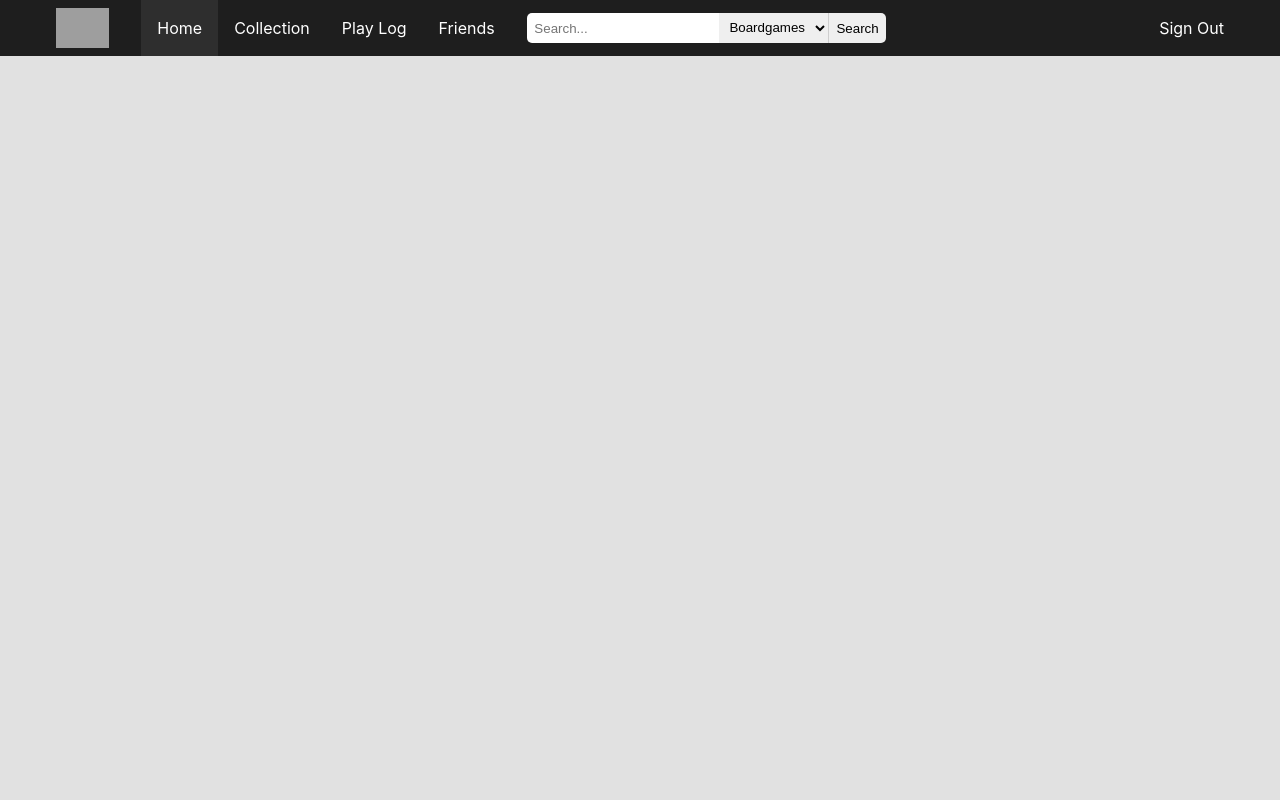
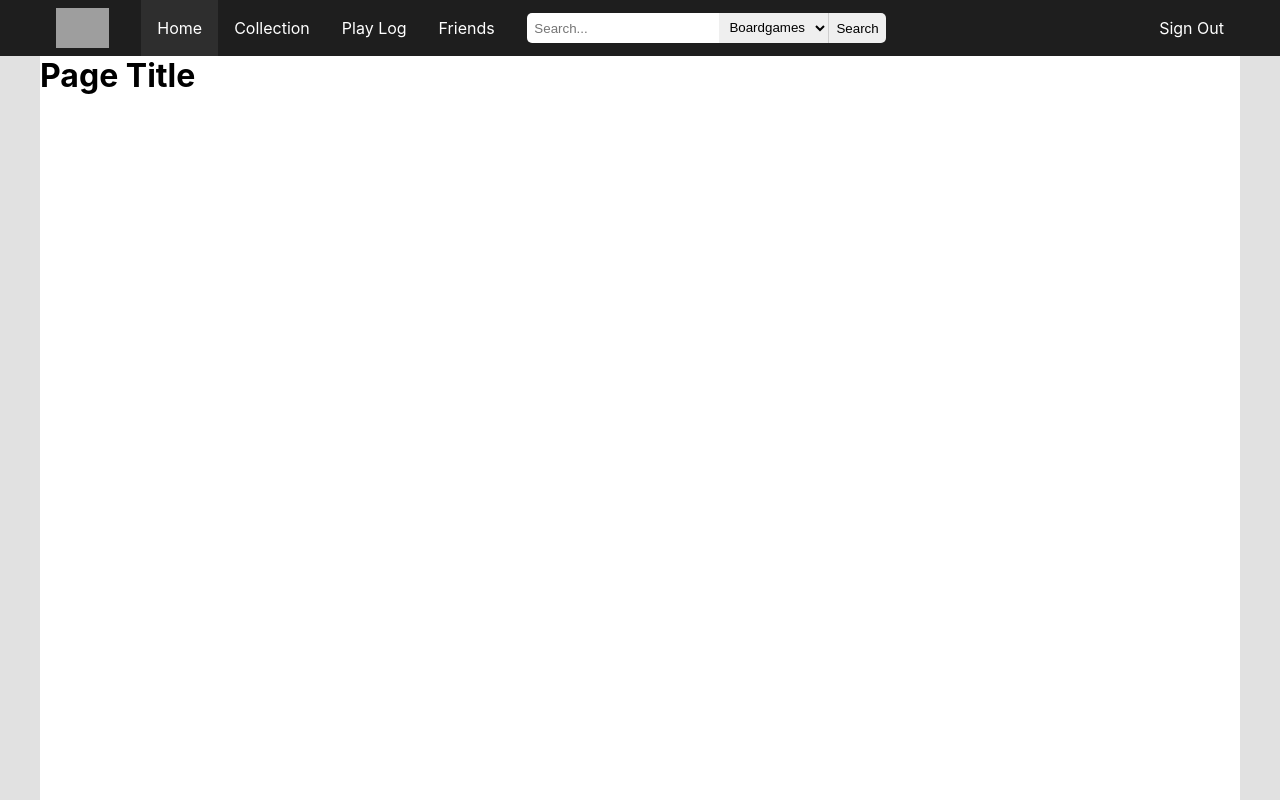
Before and after one commit to Jobeyobey/the-boardgame-companion, a Flask app: page / in a window 1280 px wide. Run offline with Flask 2, Linux system fonts and the light colour scheme; grey boxes are pictures that could not be loaded.

Commit message:
Added default page background in layout. Separated Search and Index page into Search and Home

```diff
--- a/app.py
+++ b/app.py
@@ -13,7 +13,19 @@ def index():
     # Get user query
     query = request.form.get("query")
 
-    return render_template("index.html", query=query)
+    return render_template("index.html")
+
+
+
+@app.route("/search", methods=["GET", "POST"])
+def search():
+  #POST
+  if request.method == "POST":
+    # Get user query
+    query = request.form.get("query")
+
+    return render_template("search.html", query=query)
+
 
 @app.route("/gamepage")
 def gamepage():
@@ -22,5 +34,7 @@ def gamepage():
 
   return render_template("gamepage.html", id=id)
 
+
+
 if __name__ == "__main__":
   app.run()
--- a/static/css/styles.css
+++ b/static/css/styles.css
@@ -170,3 +170,12 @@ nav {
     width: 80px;
   }
 }
+
+
+/* Common Page Styles */
+
+.page-container {
+  background-color: white;
+  margin: 3.5rem auto 0 auto;
+  max-width: 1200px;
+  min-height: calc(100vh - 3.5rem);
--- a/templates/index.html
+++ b/templates/index.html
@@ -1,58 +1,10 @@
 {% extends "layout.html" %}
 
-{% block title %}Index{% endblock %}
+{% block title %}Home{% endblock %}
 
 {% block scripts %}
-<!-- If POST, request user query from BGG API -->
-    {% if query %}
-        <script>
-            var req = new XMLHttpRequest();
-            // Input query from user into API search string
-            req.open("GET", "https://boardgamegeek.com/xmlapi2/search?type=boardgame&query={{query}}", false);
-            req.send(null);
-        </script>
-    {% endif %}
 {% endblock %}
 
 {% block main %}
-    <!-- If user has requested a search -->
-    {% if query %}
-    <h1>Results</h1>
-    <ul id="gameNames">
-    </ul>
-        <script>
-            // Parse the response XML
-            var parser, xmlDoc;
-            var text = req.responseText;
-
-            parser = new DOMParser();
-
-            xmlDoc = parser.parseFromString(text, "text/xml");
-            console.log(xmlDoc);
-
-            // Get the number of matching items
-            var num_games = xmlDoc.getElementsByTagName("item").length;
-            var items = xmlDoc.getElementsByTagName("item");
-
-            // Select prepared gameNames div
-            gameNames = document.getElementById("gameNames");
-
-            // Iterate through list of results, creating a new element for each
-            for (i = 0; i < num_games; i++) {
-                var tempList = document.createElement("li")
-                gameNames.appendChild(tempList)
-
-                var tempLink = document.createElement("a");
-
-                var game = items[i].getElementsByTagName('name')[0].getAttribute('value');
-                var id = items[i].getAttribute('id')
-
-                tempLink.innerHTML = game
-                tempLink.setAttribute("href", `/gamepage?id=${id}`)
-
-                tempList.appendChild(tempLink)
-            }
-        </script>
-    {% endif %}
-
+    <h1>Page Title</h1>
 {% endblock %}
--- a/templates/layout.html
+++ b/templates/layout.html
@@ -26,6 +26,7 @@
     </script>
   </head>
   <body>
+    <header>
       <nav>
         <!-- Desktop navbar -->
         <div class="nav-container desktop">
@@ -37,7 +38,7 @@
               <a class="navlink" href="#">Friends</a>
           </div>
           <!-- Search input -->
-        <form class="nav-search" action="/" method="post">
+          <form class="nav-search" action="/search" method="post">
               <input type="text" name="query" placeholder="Search...">
               <select name="search-type" id="search-type">
                 <option value="boardgames">Boardgames</option>
@@ -51,7 +52,7 @@
         <div class="nav-container mobile">
           <img id="dice-logo" src="https://upload.wikimedia.org/wikipedia/commons/c/c4/2-Dice-Icon.svg">
           <!-- Search input -->
-        <form class="nav-search" action="/" method="post">
+          <form class="nav-search" action="/search" method="post">
               <input type="text" name="query" placeholder="Search...">
               <select name="search-type" id="search-type">
                 <option value="boardgames">Boardgames</option>
@@ -77,17 +78,22 @@
           </div>
         </div>
       </nav>
+    </header>
+    <main>
+      <div class="page-container">
         {% block main %}
 
         {% endblock %}
+      </div>
+    </main>
   </body>
+  <!-- Highlights active page in navbar -->
   <script>
     navlinks = document.getElementsByClassName('navlink');
     for (item in navlinks) {
       if (window.location.href == navlinks[item].href) {
         var element = document.getElementsByClassName('navlink')[item];
         element.classList.add('active');
-        console.log(element)
       }
     }
   </script>
```
Also changed, not shown: templates/search.html (added, +58 -0 lines). Lines whose indentation alone changed are shown as unchanged.
